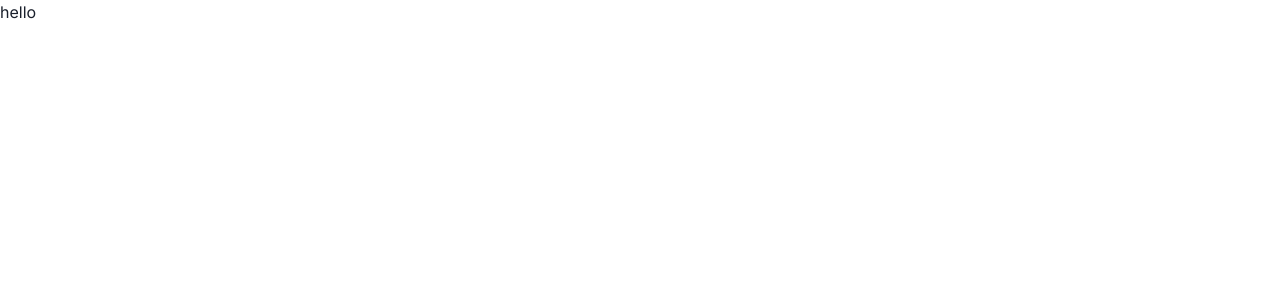
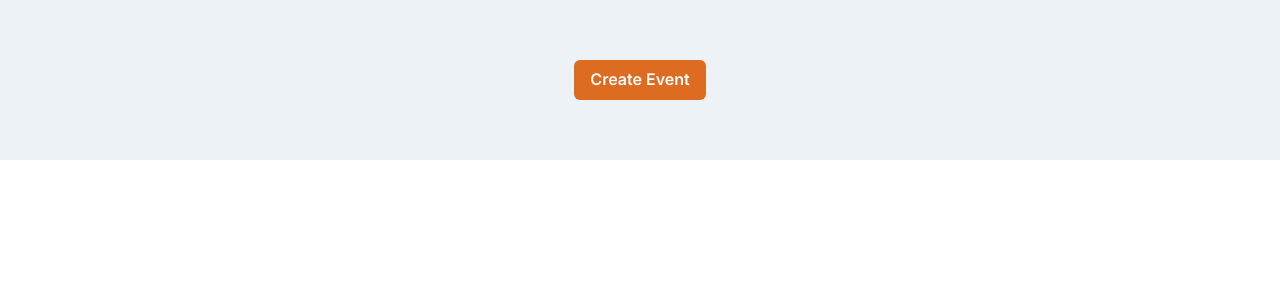
Before and after one commit to simecki123/SyncSnackApp, a Next.js app in the folder sync-snack/: page / in a window 1280 px wide. Shown: the top 300 px of the page. Built offline with nearby package versions, Linux system fonts and the light colour scheme.

Commit message:
Creating create event button

```diff
--- /dev/null
+++ b/sync-snack/app/components/submit-button-components/brew.tsx
@@ -0,0 +1,20 @@
+import React from 'react';
+import { ChakraProvider, Box, Button} from '@chakra-ui/react';
+
+export default function BrewComponent() {
+  return (
+    <ChakraProvider>
+        <Box
+          w="100vw"
+          h="20vh"
+          display="flex"
+          alignItems="center"
+          justifyContent="center"
+          bg="gray.100">
+            <Button colorScheme='orange'>
+                Create Event
+            </Button>
+        </Box>
+    </ChakraProvider>
+  );
+}
--- a/sync-snack/app/page.tsx
+++ b/sync-snack/app/page.tsx
@@ -1,5 +1,13 @@
 import Image from "next/image";
+import { chakra, Box } from "@chakra-ui/react";
+import SubmitButtonComponent from "./components/submit-button-components/brew";
+import BrewComponent from "./components/submit-button-components/brew";
+
 
 export default function Home() {
-  return 'hello';
+  return (
+    <Box>
+      <BrewComponent></BrewComponent>
+    </Box>
+  );
 }
```
Also changed, not shown: 1 other file (tests, documents, lock files or other folders).
